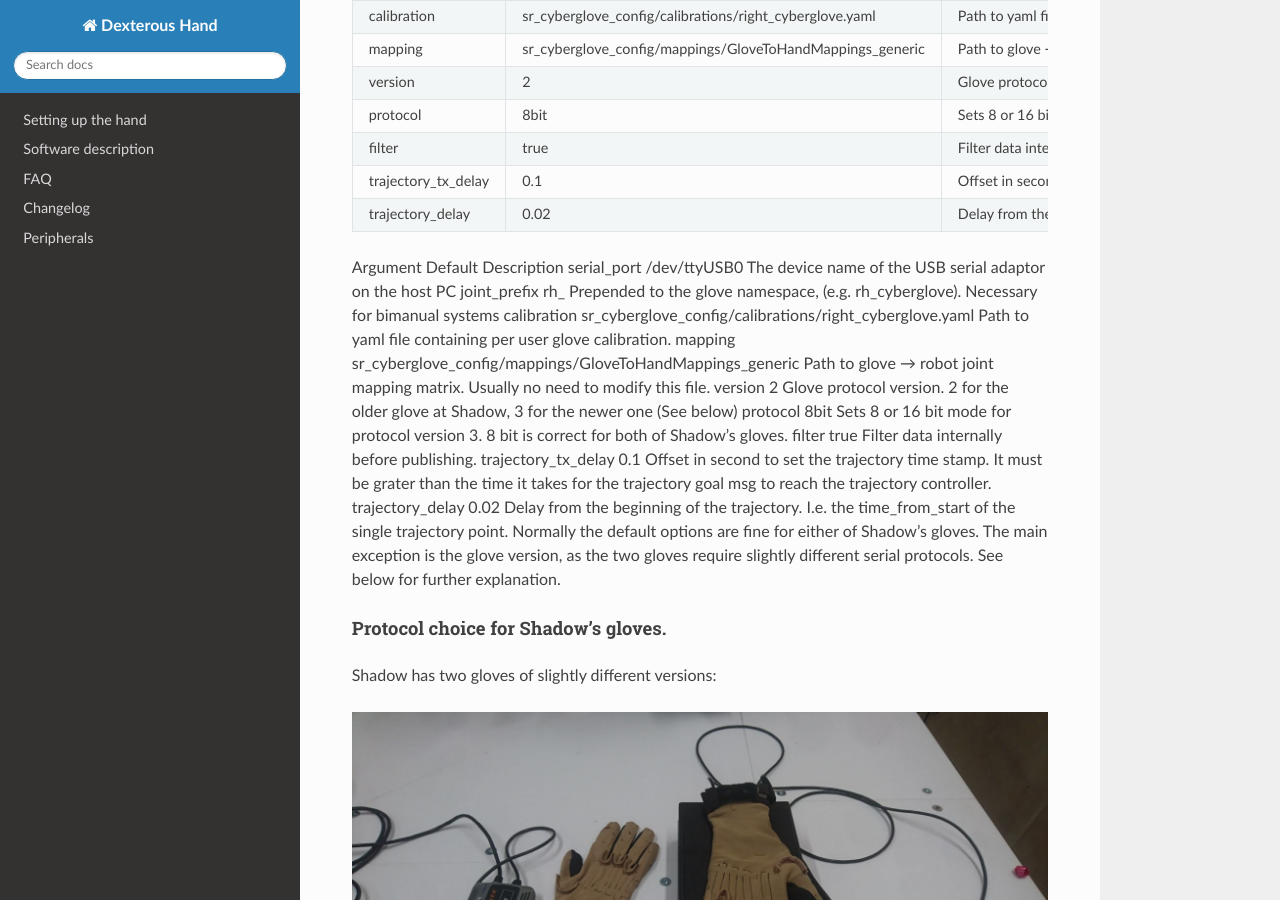
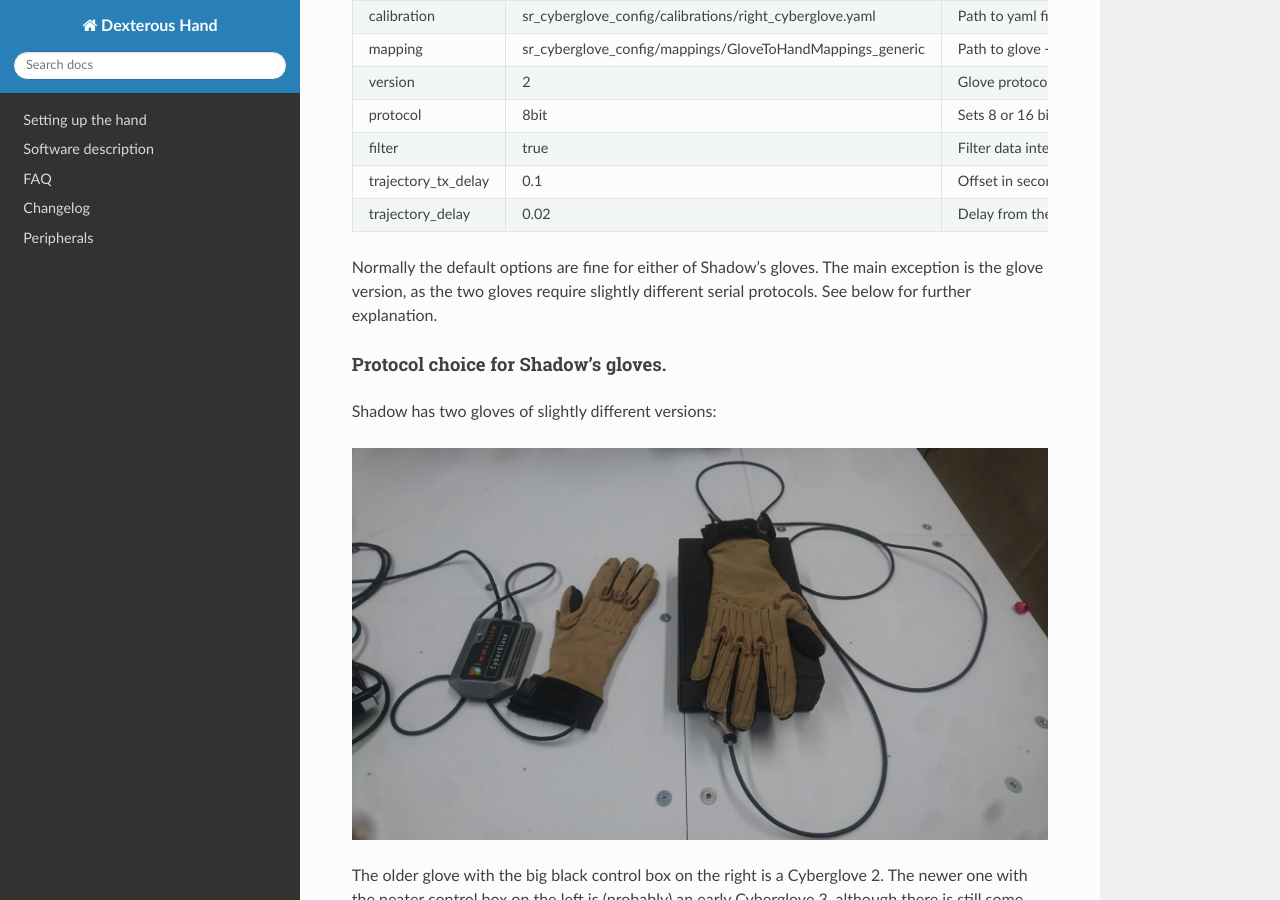
Before and after one commit to shadow-robot/sr_dexterous_hand_documentation, a Sphinx documentation site: the page built from docs/user_guide/5_peripherals.md, in a window 1280 px wide and 900 px high, scrolled down 2009 px. Built offline with Sphinx 7.4.7 and the Read the Docs theme 2.0.0, drawn with Linux system fonts in a browser that asks for light colours; some of the changed text lies outside the part shown.

Commit message:
added other table

````diff
--- a/docs/user_guide/5_peripherals.md
+++ b/docs/user_guide/5_peripherals.md
@@ -57,17 +57,6 @@
 +---------------------+-----------------------------------------------------------+-------------------------------------------------------------------------------------------------------------------------------------------------------------+
 ```
 
-
-Argument	Default	Description
-serial_port	/dev/ttyUSB0	The device name of the USB serial adaptor on the host PC
-joint_prefix	rh_	Prepended to the glove namespace, (e.g. rh_cyberglove). Necessary for bimanual systems
-calibration	sr_cyberglove_config/calibrations/right_cyberglove.yaml	Path to yaml file containing per user glove calibration.
-mapping	sr_cyberglove_config/mappings/GloveToHandMappings_generic	Path to glove → robot joint mapping matrix. Usually no need to modify this file.
-version	2	Glove protocol version. 2 for the older glove at Shadow, 3 for the newer one (See below)
-protocol	8bit	Sets 8 or 16 bit mode for protocol version 3. 8 bit is correct for both of Shadow's gloves.
-filter	true	Filter data internally before publishing.
-trajectory_tx_delay	0.1	Offset in second to set the trajectory time stamp. It must be grater than the time it takes for the trajectory goal msg to reach the trajectory controller.
-trajectory_delay	0.02	Delay from the beginning of the trajectory. I.e. the time_from_start of the single trajectory point.
 Normally the default options are fine for either of Shadow's gloves. The main exception is the glove version, as the two gloves require slightly different serial protocols. See below for further explanation.
 
 #### Protocol choice for Shadow's gloves.
@@ -108,9 +97,13 @@
 * The calibrated value and its position with respect to the calibration points is visualised for each sensor via the blue bar at the top of each sensor's display.
 * Each calibration point can be manually adjusted using the 6 buttons, with the buttons having the following effects:
 
-Button	+++	++	+	---	--	-
-
-Adjustment To Value	+0.1	+0.01	+0.001	-0.1	-0.01	-0.001
+```eval_rst
++---------------------+------+-------+--------+------+-------+--------+
+| Button              | +++  | ++    | +      | ---  | --    | -      |
++=====================+======+=======+========+======+=======+========+
+| Adjustment To Value | +0.1 | +0.01 | +0.001 | -0.1 | -0.01 | -0.001 |
++---------------------+------+-------+--------+------+-------+--------+
+```
 
 * Using a virtual hand for reference, the user should adjust the calibrations, one sensor at a time, to improve correlation between user and robot hands.
 * Once satisfied with changes, the calibration can be saved using the save button.
````
